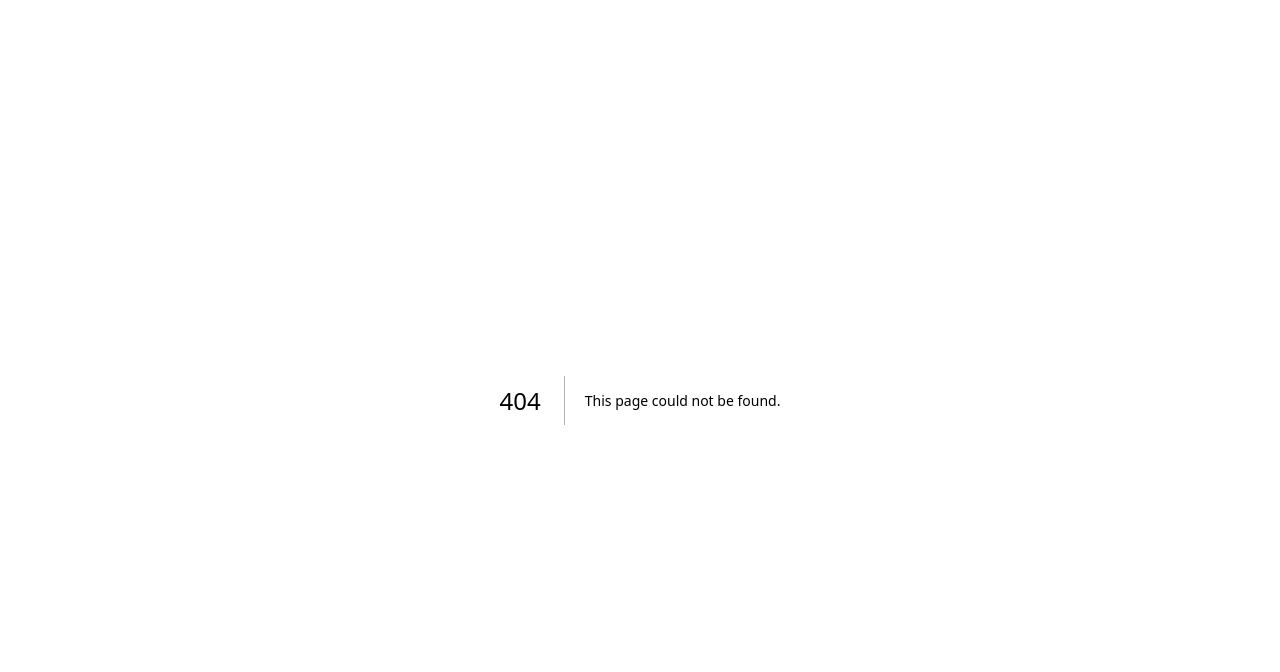
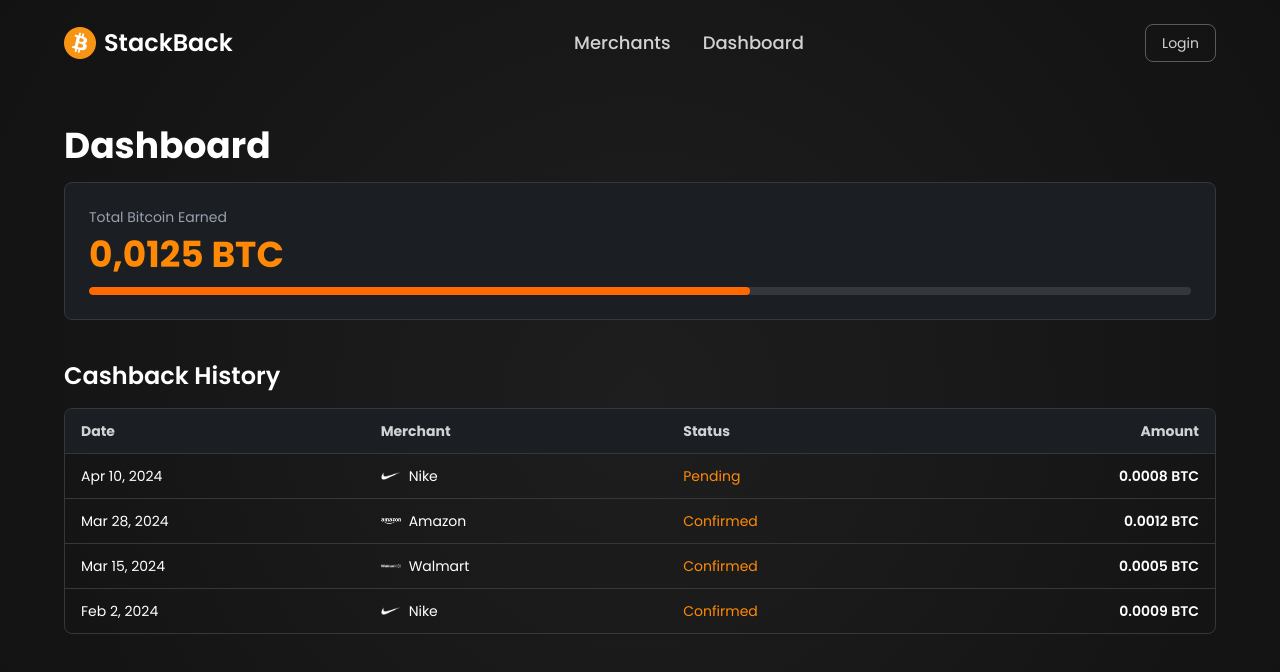
Before and after one commit to 0xSunth/stackback, a Next.js app: page /dashboard in a window 1280 px wide. Before the commit this address had no page. Shown: the top 672 px of the page. Built offline with nearby package versions, Linux system fonts and the light colour scheme.

Commit message:
feat: Dashboard integration

```diff
--- /dev/null
+++ b/src/app/components/CashbackHistoryRow.tsx
@@ -0,0 +1,40 @@
+import Image from "next/image";
+
+interface CashbackHistoryRowProps {
+  date: string;
+  logo: string;
+  merchant: string;
+  status: string;
+  amount: string;
+  onClick?: () => void; // Ajout ici
+}
+
+export default function CashbackHistoryRow({
+  date,
+  logo,
+  merchant,
+  status,
+  amount,
+  onClick,
+}: CashbackHistoryRowProps) {
+  return (
+    <tr
+      onClick={onClick} // Déclenche la modal
+      className="border-t border-[#33383E] hover:bg-[#1B1E22]/50 transition cursor-pointer"
+    >
+      <td className="px-4 py-3">{date}</td>
+      <td className="px-4 py-3 flex items-center gap-2">
+        <Image
+          src={logo}
+          alt={merchant}
+          width={20}
+          height={20}
+          className="object-contain max-h-5 max-w-5"
+        />
+        <span>{merchant}</span>
+      </td>
+      <td className="px-4 py-3 text-orange-400">{status}</td>
+      <td className="px-4 py-3 text-right font-semibold">{amount}</td>
+    </tr>
+  );
+}
--- /dev/null
+++ b/src/app/components/modals/SubmitCashbackModal.tsx
@@ -0,0 +1,93 @@
+"use client";
+
+import { Dialog, Transition } from '@headlessui/react';
+import { Fragment } from 'react';
+
+interface SubmitCashbackModalProps {
+  isOpen: boolean;
+  onClose: () => void;
+}
+
+export default function SubmitCashbackModal({ isOpen, onClose }: SubmitCashbackModalProps) {
+  return (
+    <Transition appear show={isOpen} as={Fragment}>
+      <Dialog as="div" className="relative z-50" onClose={onClose}>
+        <Transition.Child
+          as={Fragment}
+          enter="ease-out duration-300"
+          enterFrom="opacity-0"
+          enterTo="opacity-100"
+          leave="ease-in duration-200"
+          leaveFrom="opacity-100"
+          leaveTo="opacity-0"
+        >
+          <div className="fixed inset-0 bg-black/50" />
+        </Transition.Child>
+
+        <div className="fixed inset-0 flex items-center justify-center p-4">
+          <Transition.Child
+            as={Fragment}
+            enter="ease-out duration-300"
+            enterFrom="opacity-0 scale-95"
+            enterTo="opacity-100 scale-100"
+            leave="ease-in duration-200"
+            leaveFrom="opacity-100 scale-100"
+            leaveTo="opacity-0 scale-95"
+          >
+            <Dialog.Panel className="bg-[#1B1E22] rounded-xl p-8 max-w-sm w-full border border-[#33383E] text-white shadow-xl transition-all">
+              <Dialog.Title className="text-2xl font-semibold mb-2">
+                Submit Cashback
+              </Dialog.Title>
+              <p className="text-white/70 mb-4 text-sm">
+                Enter the details of your purchase below to submit a cashback request.
+              </p>
+
+              {/* Form */}
+              <form className="flex flex-col gap-4">
+                <div>
+                  <label className="text-sm">Purchase Amount</label>
+                  <input
+                    type="number"
+                    placeholder="Enter amount"
+                    className="w-full bg-[#121212] border border-[#33383E] rounded-lg px-3 py-2 focus:outline-none"
+                  />
+                </div>
+
+                <div>
+                  <label className="text-sm">Date</label>
+                  <input
+                    type="date"
+                    className="w-full bg-[#121212] border border-[#33383E] rounded-lg px-3 py-2 focus:outline-none"
+                  />
+                </div>
+
+                <div>
+                  <label className="text-sm">Receipt</label>
+                  <input
+                    type="file"
+                    className="w-full text-sm bg-[#121212] border border-[#33383E] rounded-lg px-3 py-2 focus:outline-none"
+                  />
+                </div>
+
+                <button
+                  type="submit"
+                  className="bg-orange-500 hover:bg-orange-600 text-white font-semibold px-4 py-2 rounded-lg"
+                >
+                  Submit
+                </button>
+              </form>
+
+              {/* Close button */}
+              <button
+                onClick={onClose}
+                className="absolute top-2 right-3 text-white/50 hover:text-white text-xl"
+              >
+                &times;
+              </button>
+            </Dialog.Panel>
+          </Transition.Child>
+        </div>
+      </Dialog>
+    </Transition>
+  );
+}
--- /dev/null
+++ b/src/app/dashboard/page.tsx
@@ -0,0 +1,68 @@
+"use client";
+
+import MainLayout from "@/app/components/layouts/MainLayout";
+import CashbackHistoryRow from "@/app/components/CashbackHistoryRow";
+import { useState } from "react";
+import SubmitCashbackModal from "@/app/components/modals/SubmitCashbackModal";
+
+// Exemple de données fictives
+const cashbackHistory = [
+  { date: "Apr 10, 2024", merchant: "Nike", status: "Pending", amount: "0.0008 BTC", logo: "/merchants/nike.png" },
+  { date: "Mar 28, 2024", merchant: "Amazon", status: "Confirmed", amount: "0.0012 BTC", logo: "/merchants/amazon.png" },
+  { date: "Mar 15, 2024", merchant: "Walmart", status: "Confirmed", amount: "0.0005 BTC", logo: "/merchants/walmart.png" },
+  { date: "Feb 2, 2024", merchant: "Nike", status: "Confirmed", amount: "0.0009 BTC", logo: "/merchants/nike.png" },
+];
+
+export default function DashboardPage() {
+  const [isModalOpen, setIsModalOpen] = useState(false);
+
+  return (
+    <MainLayout>
+      {/* Dashboard content */}
+      <section className="max-w-6xl mx-auto mt-10">
+        <h1 className="text-4xl font-bold mb-4">Dashboard</h1>
+
+        {/* Total Bitcoin Earned */}
+        <div className="rounded-lg bg-[#1B1E22] border border-[#33383E] p-6 mb-10">
+          <p className="text-gray-400 text-sm mb-2">Total Bitcoin Earned</p>
+          <p className="text-3xl md:text-4xl font-bold text-orange-400">0,0125 BTC</p>
+          <div className="h-2 bg-[#33383E] rounded-full mt-3 overflow-hidden">
+            <div className="h-full bg-orange-500 w-[60%] rounded-full"></div>
+          </div>
+        </div>
+
+        {/* Cashback History */}
+        <h2 className="text-2xl font-semibold mb-4">Cashback History</h2>
+        <div className="rounded-lg overflow-hidden border border-[#33383E]">
+          <table className="w-full text-left text-sm">
+            <thead className="bg-[#1B1E22] text-white/80">
+              <tr>
+                <th className="px-4 py-3">Date</th>
+                <th className="px-4 py-3">Merchant</th>
+                <th className="px-4 py-3">Status</th>
+                <th className="px-4 py-3 text-right">Amount</th>
+              </tr>
+            </thead>
+            <tbody>
+            {cashbackHistory.map((item, idx) => (
+                <CashbackHistoryRow
+                    key={idx}
+                    date={item.date}
+                    logo={item.logo}
+                    merchant={item.merchant}
+                    status={item.status}
+                    amount={item.amount}
+                    onClick={() => setIsModalOpen(true)}
+                />
+            ))}
+            </tbody>
+          </table>
+        </div>
+        <SubmitCashbackModal
+          isOpen={isModalOpen}
+          onClose={() => setIsModalOpen(false)}
+        />
+      </section>
+    </MainLayout>
+  );
+}
```
